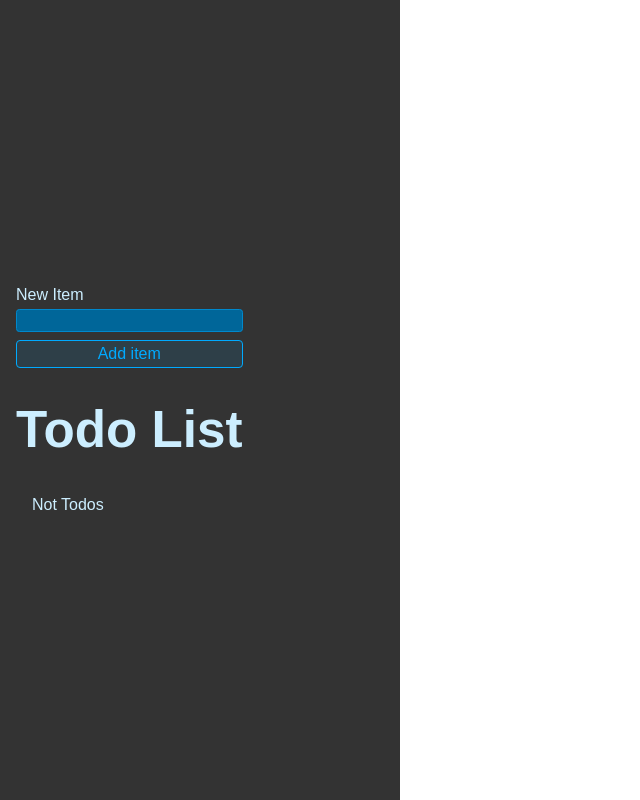
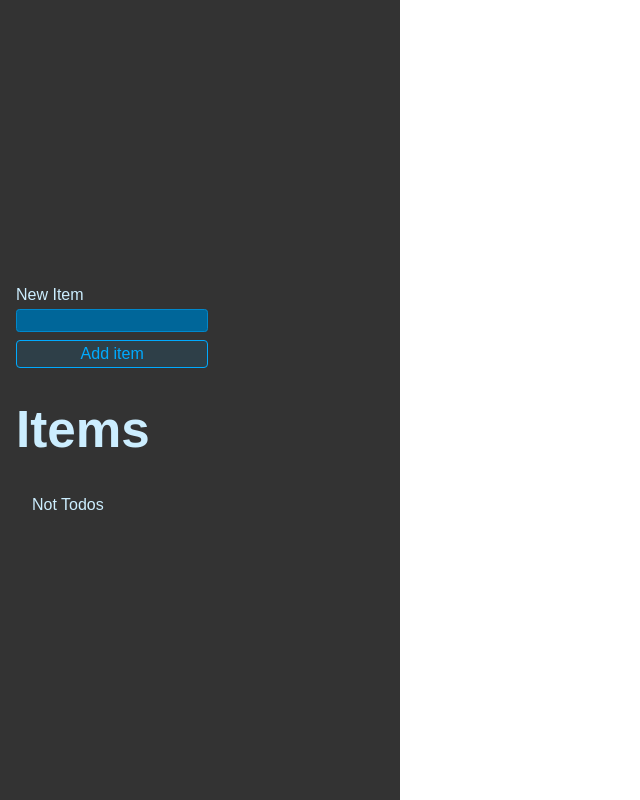
Before and after one commit to danielclf6230/happybirthday, a React (Vite) app: page / in a window 1280 px wide. Shown: the whole page, without its empty margins (0-640 px from the left). Built offline with nearby package versions, Linux system fonts and the light colour scheme.

Commit message:
updated name

```diff
--- a/src/App.jsx
+++ b/src/App.jsx
@@ -48,7 +48,7 @@ function App() {
   return (
     <>
       <NewTodoForm onSubmit={addTodo}/>
-      <h1 className="">Todo List</h1>
+      <h1 className="">Items</h1>
       <TodoList todos={todos} toggleTodo={toggleTodo} deleteTodo={deleteTodo}/>
     </>
   );
```
